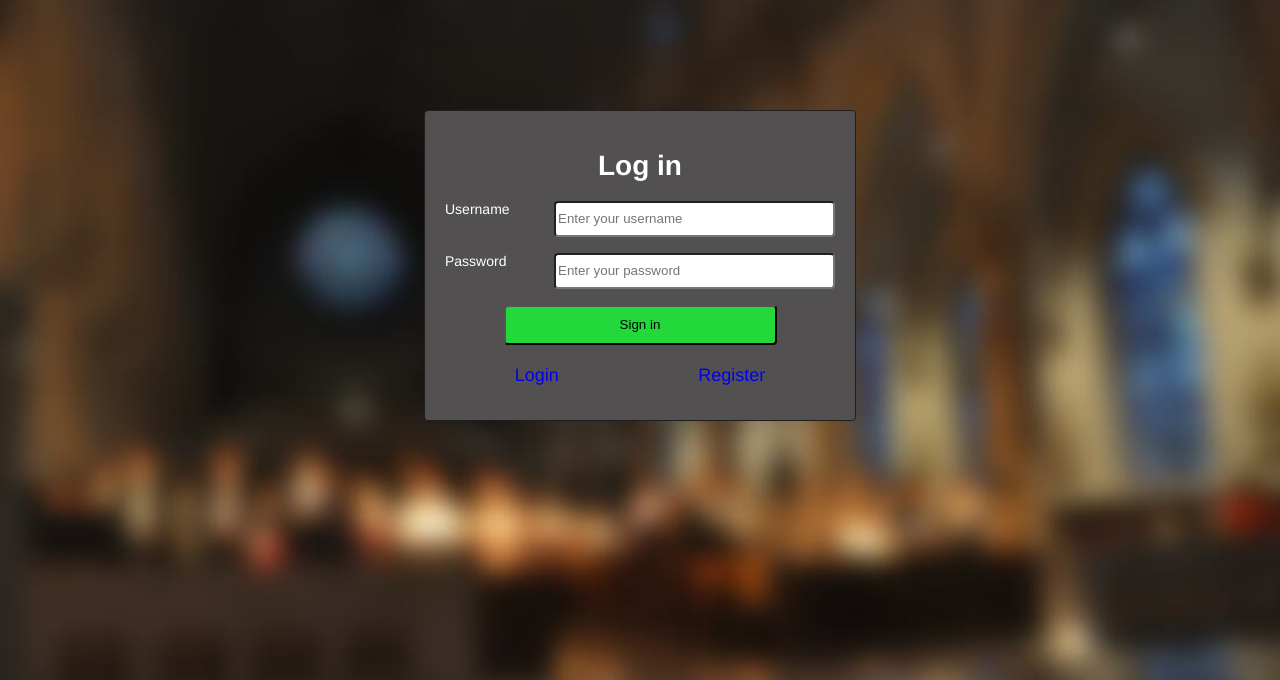
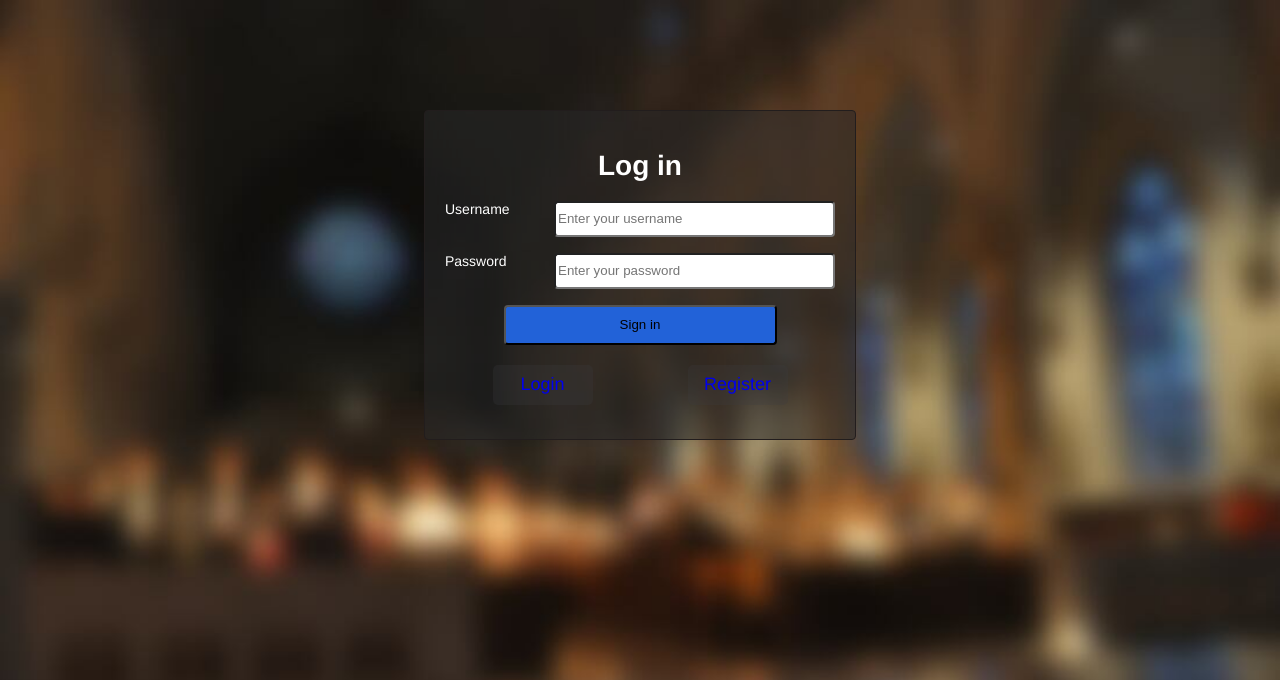
Before and after one commit to waltertaya/DivineConnect, a Django app: page / in a window 1280 px wide. Shown: the top 680 px of the page. Run offline with Django 4.2, Linux system fonts and the light colour scheme.

Commit message:
Updated login register

```diff
--- a/altar/church/static/login.css
+++ b/altar/church/static/login.css
@@ -24,7 +24,7 @@ form {
     border: 1px solid #221d1d;
     border-radius: 4px;
     text-align: center;
-    background-color: rgb(82, 80, 80);
+    background-color: rgba(41, 40, 40, 0.533);
 }
 form label {
     display: flex;
@@ -37,7 +37,7 @@ form input {
     border-radius: 4px;
 }
 .btn {
-    background-color: rgb(34, 216, 58);
+    background-color: rgb(34, 98, 216);
     height: 40px;
     border-radius: 4px;
 }
@@ -52,6 +52,18 @@ ul {
     justify-content: space-around;
     align-items: center;
 }
+li {
+    height: 40px;
+    width: 100px;
+    display: flex;
+    align-items: center;
+    justify-content: center;
+    background-color: rgba(60, 62, 64, 0.255);
+    border-radius: 5px;
+}
+li :hover {
+    background-color: rgba(66, 149, 231, 0.458);
+}
 li a {
     text-decoration: none;
     font-size: 18px;
--- a/altar/church/templates/login.html
+++ b/altar/church/templates/login.html
@@ -10,8 +10,11 @@
 <body>
     <div class="container">
         <div class="login-box">
-            <form action="{% url 'login' %}" method="POST">
+            <form action="{% url 'log_in' %}" method="POST">
                 {% csrf_token %}
+                {% if error %}
+                <p style='color:red'>{{ error }}</p>
+                {% endif %}
                 <h1>Log in</h1>
                 <label for="username">Username
                     <input type="text" name="username" id="username" placeholder="Enter your username" required>
@@ -22,7 +25,7 @@
                 <input class="btn" type="submit" name="" value="Sign in">
                 <header>
                     <ul>
-                        <li><a href="{% url 'login' %}">Login</a></li>
+                        <li><a href="{% url 'log_in' %}">Login</a></li>
                         <li><a href="{% url 'register' %}">Register</a></li>
                     </ul>
                 </header>
--- a/altar/church/urls.py
+++ b/altar/church/urls.py
@@ -3,7 +3,7 @@ from . import views
 
 
 urlpatterns = [
-    path("", views.login, name="login"),
+    path("", views.log_in, name="log_in"),
     path("register/", views.register, name="register"),
     path("home/", views.home, name="home"),
     path("about/", views.about, name="about"),
--- a/altar/church/views.py
+++ b/altar/church/views.py
@@ -1,9 +1,21 @@
+from django.contrib.auth import authenticate, login, logout
 from django.shortcuts import render, redirect
-# from .models import Church
+from django.contrib.auth.models import User
+# from .models import *
 
 
-def login(request):
+def log_in(request):
     if request.method == "POST":
+        username = request.POST.get("username")
+        password = request.POST.get("password")
+
+        context = {}
+        user = authenticate(request, username=username, password=password)
+        if user is None:
+            context["error"] = "Invalid username or password"
+            return render(request, "login.html", context)
+
+        login(request, user)
         return redirect("home")
     else:
         return render(request, "login.html")
@@ -11,7 +23,21 @@ def login(request):
 
 def register(request):
     if request.method == "POST":
-        return redirect("login")
+        firstname = request.POST.get("firstname")
+        lastname = request.POST.get("lastname")
+        username = request.POST.get("username")
+        password = request.POST.get("password")
+        con_password = request.POST.get("con_password")
+        if password != con_password:
+            return render(request, "register.html", {"error": "Passwords do not match"})
+        # check if username exists in the database
+        if User.objects.filter(username=username).exists():
+            return render(request, "register.html", {"error": "Username already exists"})
+        # create user
+        User.objects.create_user(username=username, password=password,
+                                 first_name=firstname, last_name=lastname)
+
+        return redirect("log_in")
     else:
         return render(request, "register.html")
 
```
Also changed, not shown: altar/church/admin.py (+8 -1 lines), altar/church/templates/register.html (+5 -2 lines).
